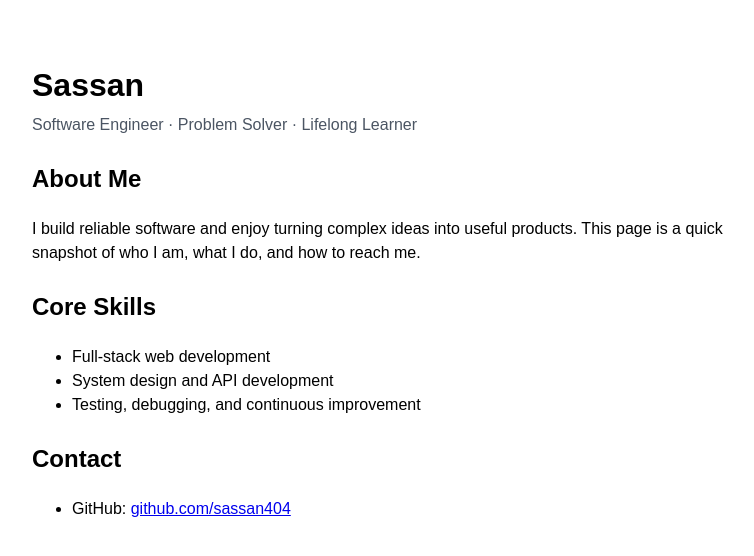
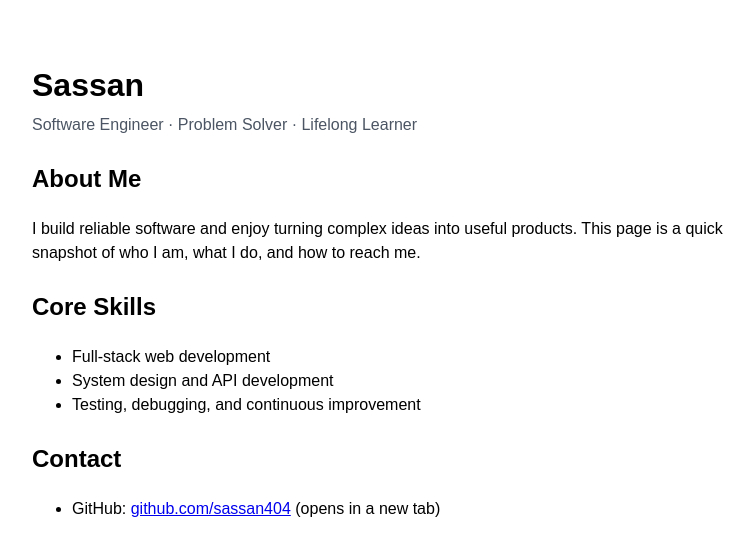
Before and after one commit to sassan404/sassan404.github.io, a Next.js app: page / in a window 1280 px wide. Shown: the top 556 px of the page, without its empty margins (228-982 px from the left). Built offline with nearby package versions, Linux system fonts and the light colour scheme.

Commit message:
Improve external link accessibility text
Co-authored-by: sassan404 <40851044+sassan404@users.noreply.github.com>

```diff
--- a/app/page.tsx
+++ b/app/page.tsx
@@ -46,6 +46,7 @@ export default function Home() {
             >
               github.com/sassan404
             </a>
+            {' '}(opens in a new tab)
           </li>
         </ul>
       </section>
```
